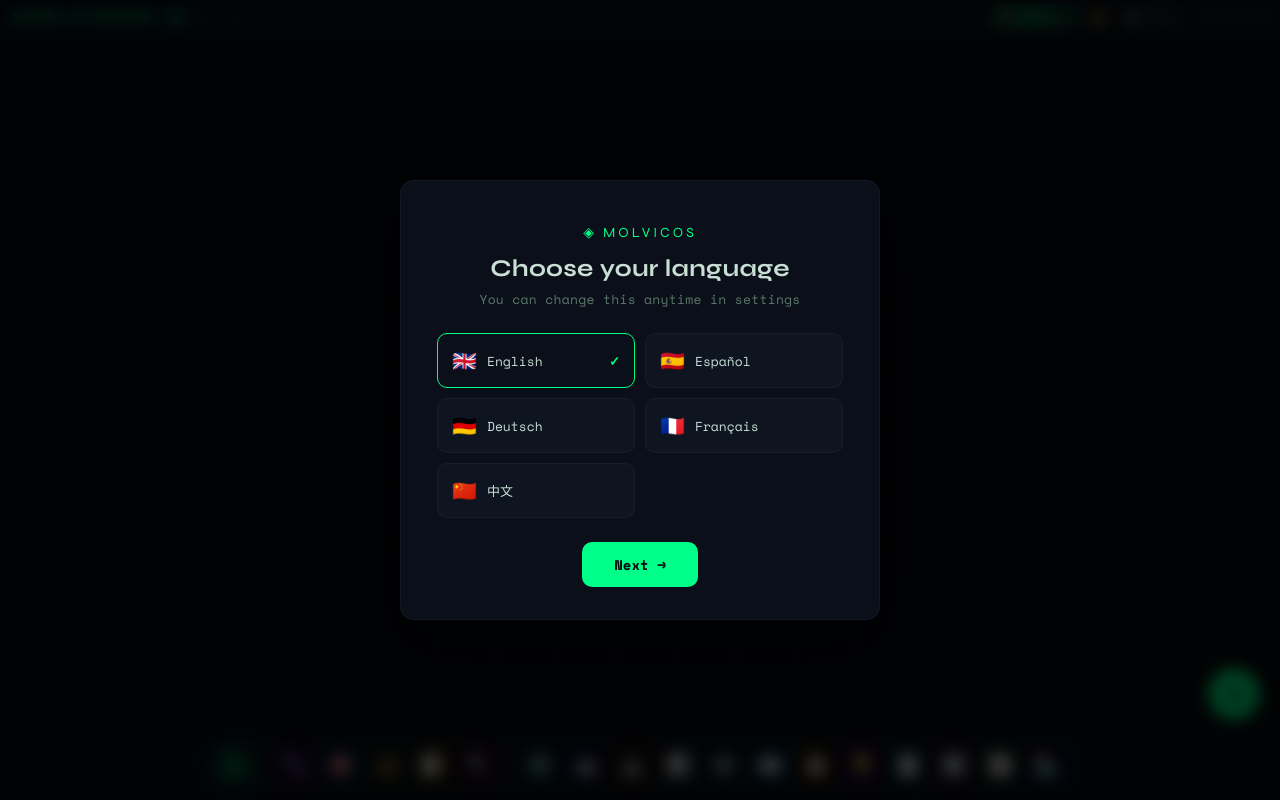
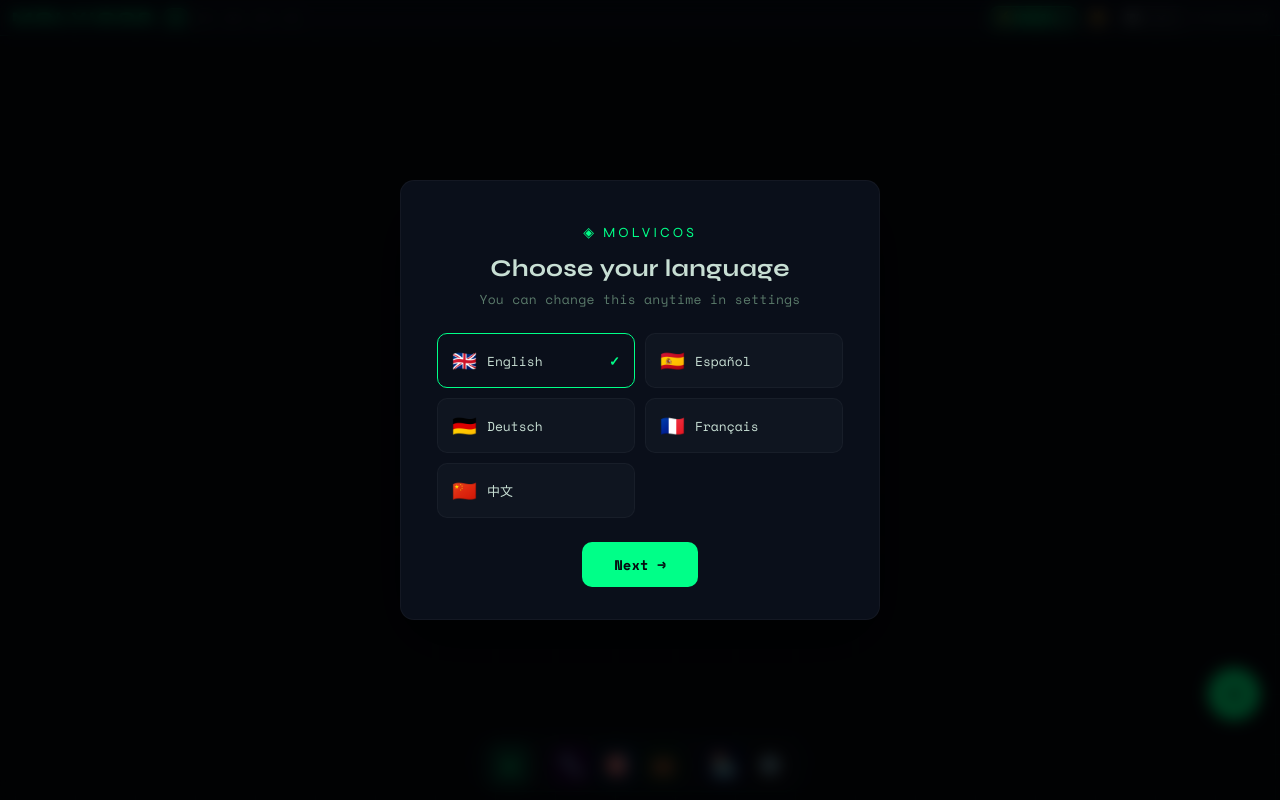
Before and after one commit to MolvicStudios/molvicos-os, a SvelteKit app: page /os in a window 1280 px wide. Built offline with nearby package versions, Linux system fonts and the light colour scheme.

Commit message:
fix: Dock only shows Home + user-pinned + AppStore/Settings (no duplicates)

```diff
--- a/src/components/os/Dock.svelte
+++ b/src/components/os/Dock.svelte
@@ -1,14 +1,18 @@
 <script>
 	import { openWindows, focusedWindow, openApp, minimizeApp, focusApp } from '$lib/stores/os.js';
-	import { APPS, getApp } from '$lib/apps.js';
+	import { getApp } from '$lib/apps.js';
 	import { dockConfig } from '$lib/stores/dock.js';
 	import { t } from '$lib/i18n/index.js';
 	import { createEventDispatcher } from 'svelte';
 
 	const dispatch = createEventDispatcher();
 
-	$: pinnedApps = $dockConfig.map(id => getApp(id)).filter(Boolean);
-	$: unpinnedApps = APPS.filter(a => !$dockConfig.includes(a.id));
+	// Fixed dock apps (always visible)
+	const FIXED_IDS = ['appstore', 'settings'];
+	$: fixedApps = FIXED_IDS.map(id => getApp(id)).filter(Boolean);
+
+	// User-pinned apps (selected via AppStore ★), excluding fixed ones
+	$: pinnedApps = $dockConfig.filter(id => !FIXED_IDS.includes(id)).map(id => getApp(id)).filter(Boolean);
 
 	let bounceId = null;
 
@@ -61,10 +65,9 @@
 			</button>
 		{/each}
 
-		{#if unpinnedApps.length}
 		<span class="dock-separator"></span>
 
-			{#each unpinnedApps as app (app.id)}
+		{#each fixedApps as app (app.id)}
 			<button
 				class="dock-icon {app.colorClass}"
 				class:active={openIds.has(app.id)}
@@ -80,7 +83,6 @@
 				{/if}
 			</button>
 		{/each}
-		{/if}
 	</div>
 </nav>
 
--- a/src/lib/stores/dock.js
+++ b/src/lib/stores/dock.js
@@ -1,6 +1,6 @@
 import { writable } from 'svelte/store';
 
-const DEFAULT_DOCK = ['promptlab', 'prospectly', 'aiworksuite', 'repurposer', 'briefgen'];
+const DEFAULT_DOCK = ['promptlab', 'prospectly', 'aiworksuite'];
 
 function loadDock() {
 	if (typeof localStorage === 'undefined') return DEFAULT_DOCK;
```
Lines whose indentation alone changed are shown as unchanged.
